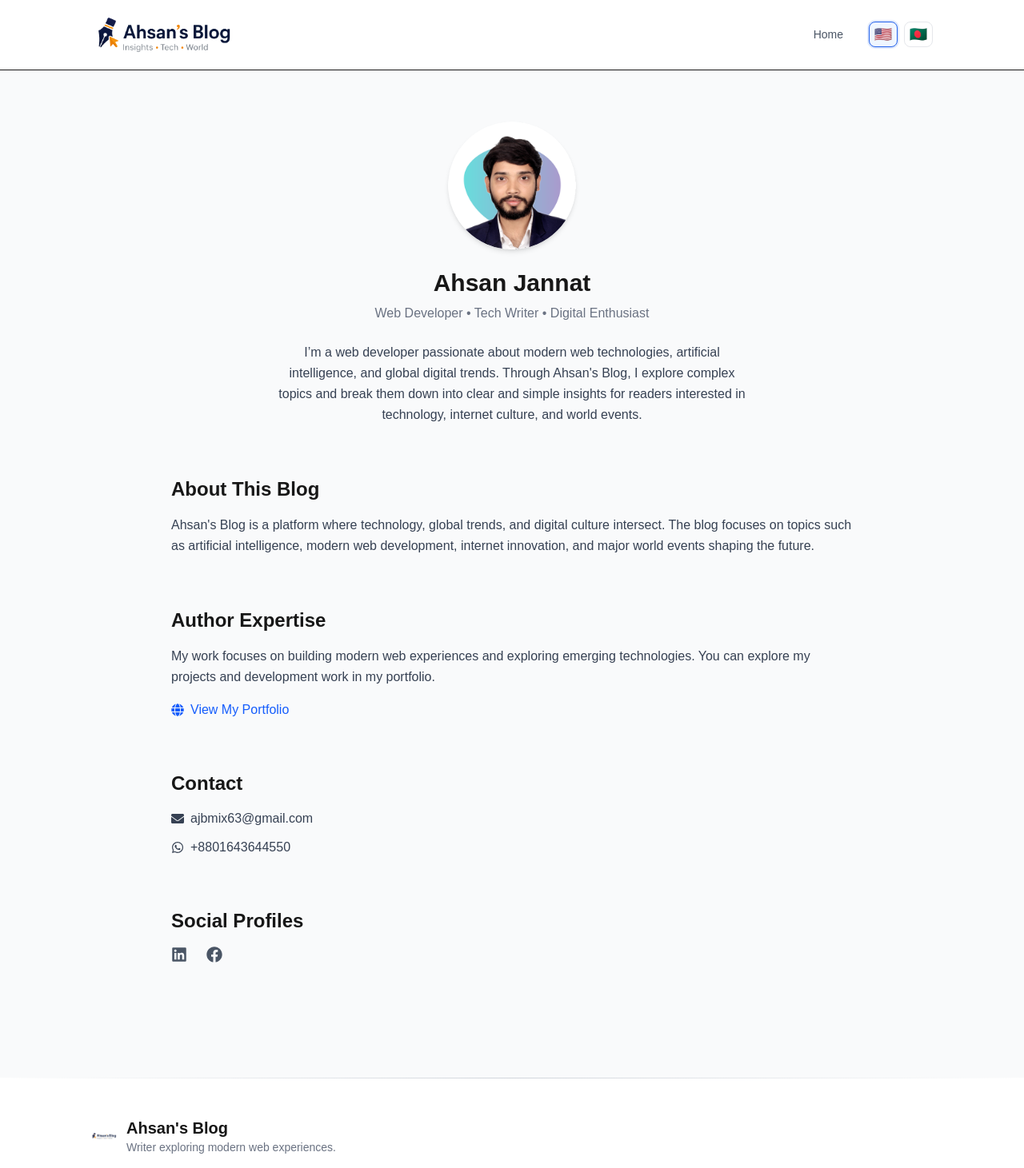
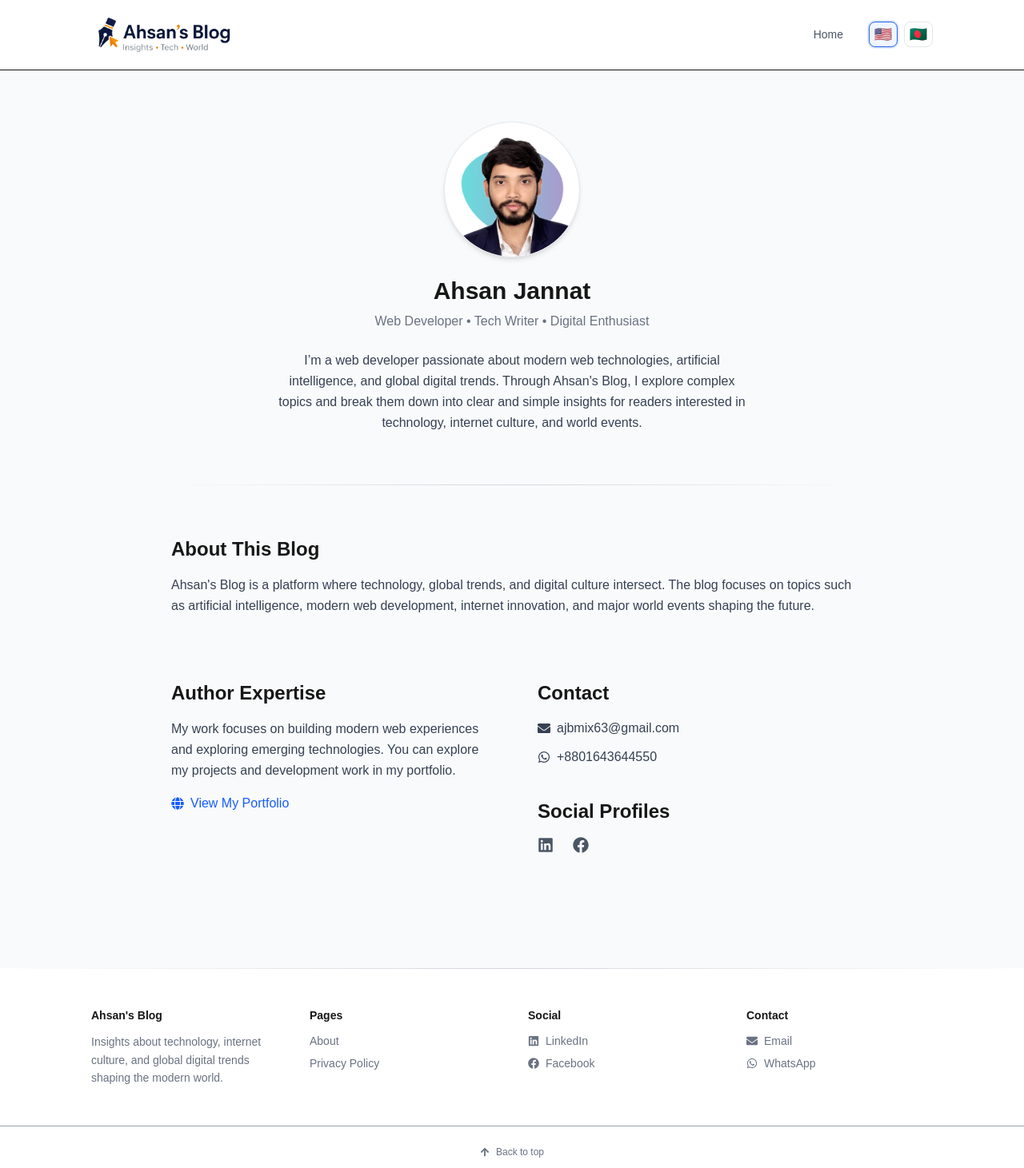
Before and after one commit to Jannat63/my-blog-js-file, a Next.js app: page /about in a window 1280 px wide. Shown: the top 1461 px of the page at 80% size. Built offline with nearby package versions, Linux system fonts and the light colour scheme.

Commit message:
Some Upgrade

```diff
--- a/app/about/page.tsx
+++ b/app/about/page.tsx
@@ -1,4 +1,5 @@
 import Image from "next/image";
+import Script from "next/script";
 import { FaLinkedin, FaFacebook, FaEnvelope, FaWhatsapp, FaGlobe } from "react-icons/fa";
 
 export const metadata = {
@@ -10,6 +11,23 @@ export const metadata = {
 export default function AboutPage() {
   return (
     <main className="max-w-[900px] mx-auto px-6 py-16">
+        <Script
+  id="author-schema"
+  type="application/ld+json"
+  dangerouslySetInnerHTML={{
+    __html: JSON.stringify({
+      "@context": "https://schema.org",
+      "@type": "Person",
+      name: "Ahsan Jannat",
+      url: "https://ahsansblog.netlify.app",
+      sameAs: [
+        "https://www.linkedin.com/in/ahsan-jannat/",
+        "https://www.facebook.com/ahsan.jnat.2024/",
+        "https://ahsan-jannat.netlify.app/"
+      ]
+    })
+  }}
+/>
 
       {/* Hero */}
       <section className="flex flex-col items-center text-center">
@@ -17,9 +35,9 @@ export default function AboutPage() {
         <Image
           src="/ahsan-jannat-author.png"
           alt="Ahsan Jannat"
-          width={160}
-          height={160}
-          className="rounded-full mb-6 shadow-md"
+          width={170}
+          height={170}
+          className="rounded-full shadow-md border border-gray-200 mb-6"
         />
 
         <h1 className="text-3xl font-bold">
@@ -40,6 +58,8 @@ export default function AboutPage() {
 
       </section>
 
+      {/* Divider */}
+      <div className="mt-16 h-px bg-gradient-to-r from-transparent via-gray-300 to-transparent"></div>
 
       {/* About Blog */}
       <section className="mt-16">
@@ -58,9 +78,11 @@ export default function AboutPage() {
 
       </section>
 
+      {/* Two Column Section */}
+      <section className="mt-20 grid grid-cols-1 md:grid-cols-2 gap-16">
 
         {/* Expertise */}
-      <section className="mt-16">
+        <div>
 
           <h2 className="text-2xl font-semibold mb-4">
             Author Expertise
@@ -75,23 +97,23 @@ export default function AboutPage() {
           <a
             href="https://ahsan-jannat.netlify.app/"
             target="_blank"
+            rel="noopener noreferrer"
             className="flex items-center gap-2 text-blue-600 hover:underline"
           >
             <FaGlobe />
             View My Portfolio
           </a>
 
-      </section>
+        </div>
 
-
-      {/* Contact */}
-      <section className="mt-16">
+        {/* Contact + Social */}
+        <div>
 
           <h2 className="text-2xl font-semibold mb-4">
             Contact
           </h2>
 
-        <div className="flex flex-col gap-3 text-gray-700">
+          <div className="flex flex-col gap-3 text-gray-700 mb-10">
 
             <a
               href="mailto:ajbmix63@gmail.com"
@@ -104,6 +126,7 @@ export default function AboutPage() {
             <a
               href="https://wa.me/8801643644550"
               target="_blank"
+              rel="noopener noreferrer"
               className="flex items-center gap-2 hover:text-black"
             >
               <FaWhatsapp />
@@ -111,12 +134,6 @@ export default function AboutPage() {
             </a>
 
           </div>
-
-      </section>
-
-
-      {/* Social */}
-      <section className="mt-16">
 
           <h2 className="text-2xl font-semibold mb-4">
             Social Profiles
@@ -127,6 +144,7 @@ export default function AboutPage() {
             <a
               href="https://www.linkedin.com/in/ahsan-jannat/"
               target="_blank"
+              rel="noopener noreferrer"
               className="hover:text-blue-600"
             >
               <FaLinkedin />
@@ -135,10 +153,13 @@ export default function AboutPage() {
             <a
               href="https://www.facebook.com/ahsan.jnat.2024/"
               target="_blank"
+              rel="noopener noreferrer"
               className="hover:text-blue-500"
             >
               <FaFacebook />
             </a>
+
+          </div>
 
         </div>
 
--- a/app/page.tsx
+++ b/app/page.tsx
@@ -1,13 +1,20 @@
 export const dynamic = "force-dynamic";
 
+import Script from "next/script";
 import { getSheetData } from "@/lib/googleSheets";
 import FeaturedPosts from "@/components/FeaturedPosts";
 import PostGrid from "@/components/PostGrid";
+import Hero from "@/components/Hero";
+
+export const metadata = {
+  title: "Ahsan's Blog | Technology, AI & Global Trends",
+  description:
+    "A modern journal exploring technology, artificial intelligence, internet culture, and global trends shaping our digital future.",
+};
 
 export default async function Home() {
   const posts = await getSheetData();
 
-  // SORT newest first
   const sortedPosts = posts.sort(
     (a: any, b: any) =>
       new Date(b.date).getTime() - new Date(a.date).getTime()
@@ -17,26 +24,33 @@ export default async function Home() {
   const rest = sortedPosts.slice(4);
 
   return (
-    <main className="pt-24">
+    <main>
+
+      {/* Website Schema */}
+      <Script
+        id="website-schema"
+        type="application/ld+json"
+        dangerouslySetInnerHTML={{
+          __html: JSON.stringify({
+            "@context": "https://schema.org",
+            "@type": "WebSite",
+            name: "Ahsan's Blog",
+            url: "https://ahsansblog.netlify.app",
+            author: {
+              "@type": "Person",
+              name: "Ahsan Jannat",
+            },
+          }),
+        }}
+      />
 
       {/* HERO */}
-      <section className="max-w-5xl mx-auto px-6 text-center mb-20">
+      <Hero />
 
-        <h1 className="text-5xl md:text-6xl font-semibold leading-tight mb-6 font-[var(--font-playfair)]">
-          Welcome.
-        </h1>
-
-        <p className="text-gray-600 text-lg leading-relaxed max-w-2xl mx-auto">
-          A modern journal exploring technology, internet culture,
-          and the trends shaping our digital future.
-        </p>
-
-      </section>
-
-      {/* FEATURED */}
+      {/* FEATURED POSTS */}
       <FeaturedPosts posts={featured} />
 
-      {/* GRID */}
+      {/* POST GRID */}
       <PostGrid posts={rest} />
 
     </main>
--- a/components/Footer.tsx
+++ b/components/Footer.tsx
@@ -1,8 +1,7 @@
 import Link from "next/link";
-import Image from "next/image";
 import {
   FaLinkedin,
-  FaGlobe,
+  FaFacebook,
   FaEnvelope,
   FaWhatsapp,
   FaArrowUp,
@@ -16,33 +15,6 @@ export default function Footer() {
       <div className="w-full h-px bg-gradient-to-r from-transparent via-gray-300 to-transparent" />
 
       <div className="max-w-[1100px] mx-auto px-6 py-12">
-
-        {/* Top Intro */}
-        <div className="mb-10 flex flex-col md:flex-row md:items-center md:justify-between gap-4">
-
-          <div className="flex items-center gap-3">
-
-            <Image
-              src="/logo.png"
-              alt="Ahsan's Blog Logo"
-              width={32}
-              height={32}
-              priority
-            />
-
-            <div>
-              <h2 className="text-xl font-semibold">
-                Ahsan's Blog
-              </h2>
-
-              <p className="text-sm text-gray-500">
-                Writer exploring modern web experiences.
-              </p>
-            </div>
-
-          </div>
-
-        </div>
 
         {/* Footer Grid */}
         <div className="grid grid-cols-1 md:grid-cols-4 gap-10 text-sm">
@@ -68,19 +40,13 @@ export default function Footer() {
             <ul className="space-y-2 text-gray-500">
 
               <li>
-                <Link
-                  href="/about"
-                  className="hover:text-black transition"
-                >
+                <Link href="/about" className="hover:text-black transition">
                   About
                 </Link>
               </li>
 
               <li>
-                <Link
-                  href="/privacy-policy"
-                  className="hover:text-black transition"
-                >
+                <Link href="/privacy-policy" className="hover:text-black transition">
                   Privacy Policy
                 </Link>
               </li>
@@ -101,7 +67,6 @@ export default function Footer() {
                   href="https://www.linkedin.com/in/ahsan-jannat/"
                   target="_blank"
                   rel="noopener noreferrer"
-                  aria-label="LinkedIn Profile"
                   className="flex items-center gap-2 hover:text-black transition"
                 >
                   <FaLinkedin />
@@ -111,14 +76,13 @@ export default function Footer() {
 
               <li>
                 <a
-                  href="https://ahsan-jannat.netlify.app/"
+                  href="https://www.facebook.com/ahsan.jnat.2024/"
                   target="_blank"
                   rel="noopener noreferrer"
-                  aria-label="Portfolio Website"
                   className="flex items-center gap-2 hover:text-black transition"
                 >
-                  <FaGlobe />
-                  Portfolio
+                  <FaFacebook />
+                  Facebook
                 </a>
               </li>
 
@@ -136,7 +100,6 @@ export default function Footer() {
               <li>
                 <a
                   href="mailto:ajbmix63@gmail.com"
-                  aria-label="Send Email"
                   className="flex items-center gap-2 hover:text-black transition"
                 >
                   <FaEnvelope />
@@ -149,7 +112,6 @@ export default function Footer() {
                   href="https://wa.me/8801643644550"
                   target="_blank"
                   rel="noopener noreferrer"
-                  aria-label="WhatsApp Contact"
                   className="flex items-center gap-2 hover:text-black transition"
                 >
                   <FaWhatsapp />
--- a/components/Hero.tsx
+++ b/components/Hero.tsx
@@ -1,17 +1,22 @@
 export default function Hero() {
   return (
-    <section className="max-w-6xl mx-auto px-6 pt-24 pb-20">
+    <section className="max-w-6xl mx-auto px-6 pt-28 pb-24">
 
       <div className="border-l-4 border-black pl-8">
 
-        <h1 className="text-6xl md:text-7xl font-bold tracking-tight leading-tight bg-gradient-to-r from-black to-gray-500 bg-clip-text text-transparent">
+        {/* Heading */}
+        <h1 className="text-6xl md:text-7xl font-bold tracking-tight leading-tight bg-gradient-to-r from-black via-gray-700 to-gray-500 bg-clip-text text-transparent">
           Welcome<span className="text-gray-400">.</span>
         </h1>
 
+        {/* Subtitle */}
         <p className="mt-8 text-lg md:text-xl text-gray-600 leading-relaxed max-w-2xl">
-          A modern journal exploring technology, internet culture,
-          and the trends shaping our digital future.
+          A modern journal exploring <span className="font-medium text-gray-800">technology</span>,
+          internet culture, and the global trends shaping our digital future.
         </p>
+
+        {/* subtle divider */}
+        <div className="mt-10 h-px w-32 bg-gradient-to-r from-black/60 to-transparent"></div>
 
       </div>
 
```
Also changed, not shown: app/blog/[slug]/page.tsx (+54 -5 lines). Lines whose indentation alone changed are shown as unchanged.
